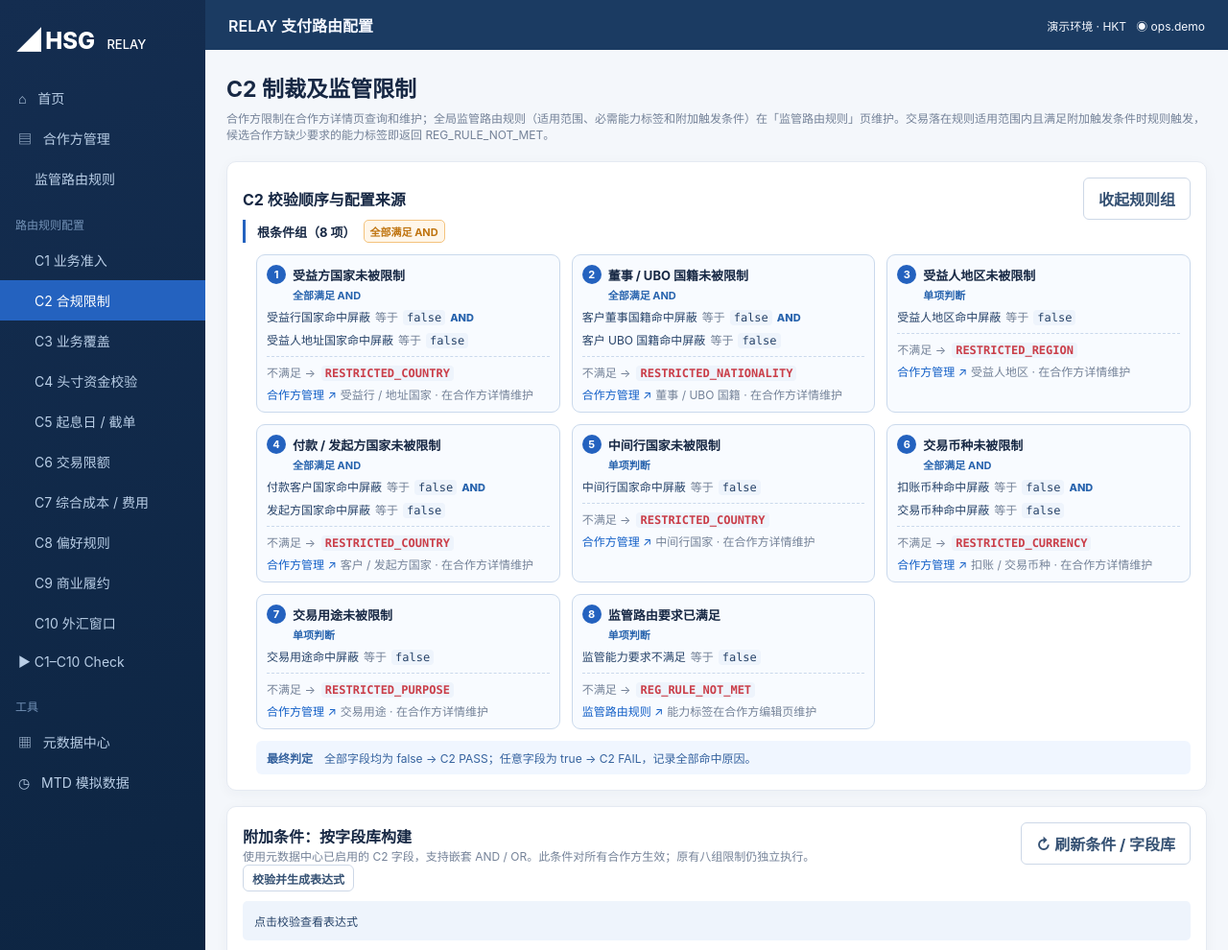
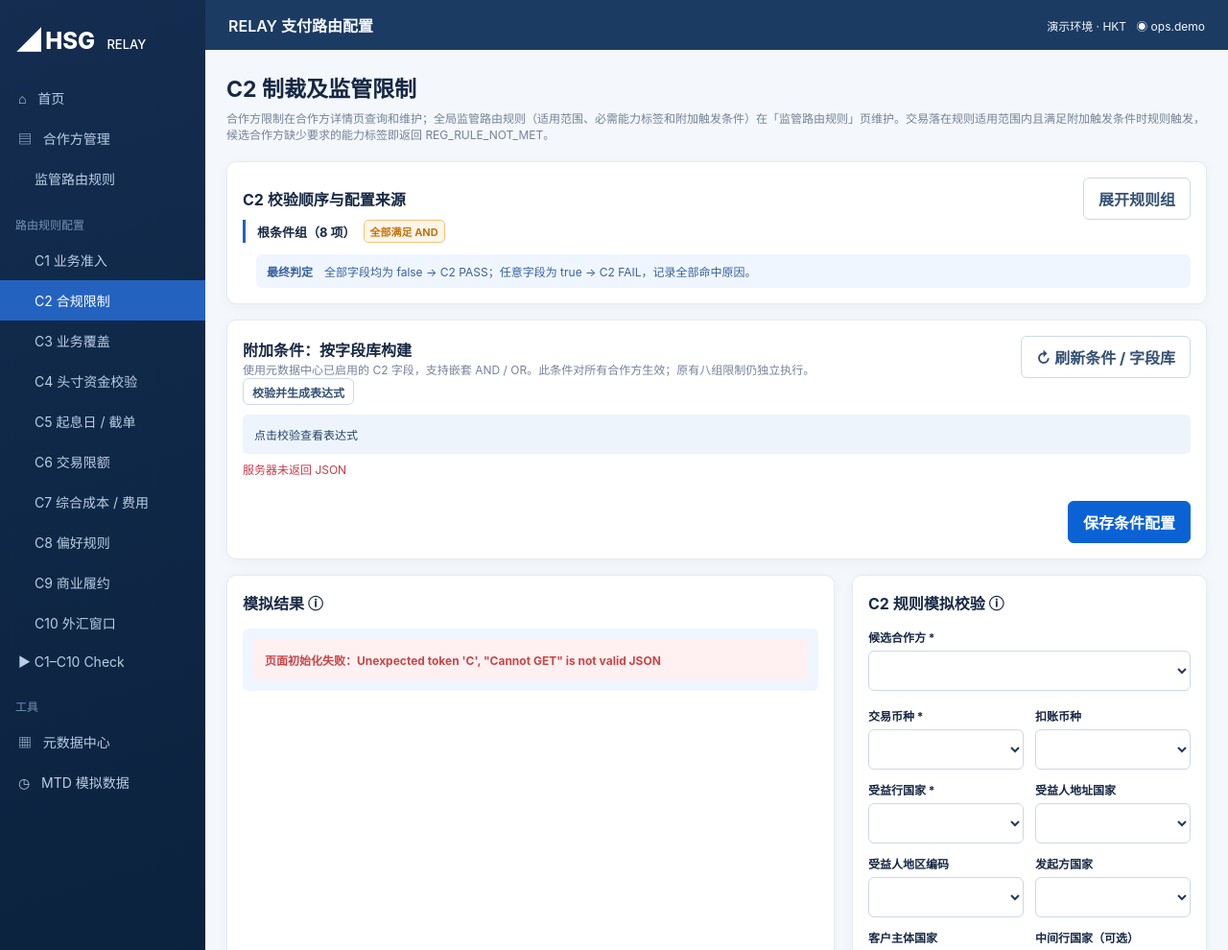
Before and after one commit to jacklau1688523/hsg-relay-demo, a web app: page /c2.html in a window 1280 px wide. Shown: the top 990 px of the page at 96% size. Run offline with its HTML, style and script files only (its server is not run), Linux system fonts and the light colour scheme; data that the repository does not hold is empty.

Commit message:
配置优化

```diff
--- a/src/main/resources/static/c2.html
+++ b/src/main/resources/static/c2.html
@@ -232,7 +232,7 @@
             </div>
             <div class="panel">
                 <div class="rowbetween"><h2 style="margin:0">C2 校验顺序与配置来源</h2><button type="button" class="btn secondary"
-                                                                                               id="c2StructureToggle">收起规则组</button>
+                                                                                               id="c2StructureToggle">展开规则组</button>
                 </div>
                 <div id="c2Structure"></div>
             </div>
--- a/src/main/resources/static/c2.js
+++ b/src/main/resources/static/c2.js
@@ -58,9 +58,10 @@ function c2LeafRows(group, tail, joinAfter = false) {
 }
 
 /** 「C2 校验顺序与配置来源」：按规则编辑器的条件结构逐组列出叶子条件、不满足时返回的原因码和配置来源。 */
+// 规则组默认收起（只显示根条件组和最终判定），点「展开规则组」再看各组明细
 function c2RenderStructure() {
     c2$('c2Structure').innerHTML = `<div class="c2-root">根条件组（${c2Groups.length} 项）<span class="badge pending">全部满足 AND</span></div>
- <div class="c2-groups" id="c2StructureGroups">${c2Groups.map((g, i) => `<div class="c2-group">
+ <div class="c2-groups collapsed" id="c2StructureGroups">${c2Groups.map((g, i) => `<div class="c2-group">
  <div class="c2-group-head"><span class="c2-order">${i + 1}</span><b>${c2Esc(g.title)}</b></div>
  <div class="c2-logic">${c2Esc(c2Logic[g.logic])}</div>
  ${c2LeafRows(g, null, true)}
--- a/src/main/resources/static/c5.html
+++ b/src/main/resources/static/c5.html
@@ -355,8 +355,8 @@
             </div>
             <div class="scorecards" id="scoreCards" aria-live="polite"></div>
             <div class="tabs">
+                <button class="tab" data-tab="score">速度评分规则</button>
                 <button class="tab sel" data-tab="schedule">截单与工作日日历</button>
-                <button class="tab" data-tab="score">速度评分规则</button>
                 <span class="muted" id="revision" style="align-self:center"></span></div>
             <div id="pageError" class="err" role="alert"></div>
             <div id="tabSchedule">
```
Also changed, not shown: 1 other file.
